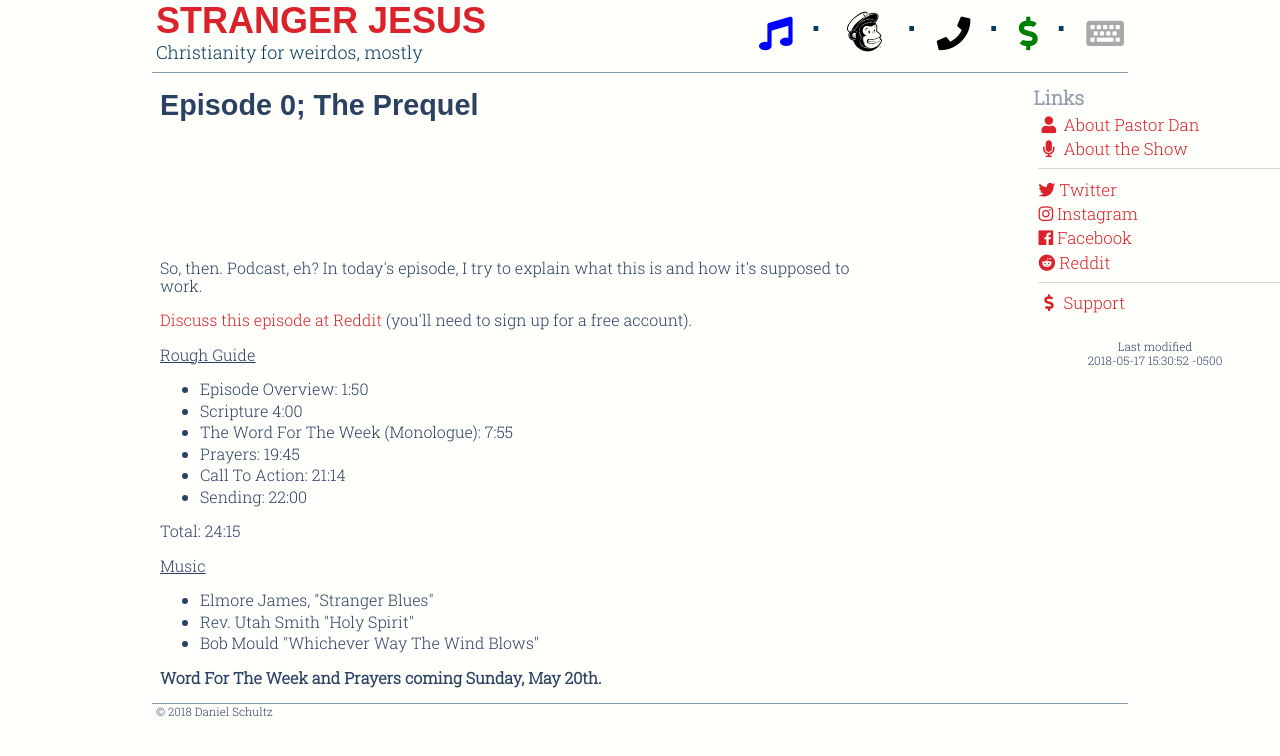
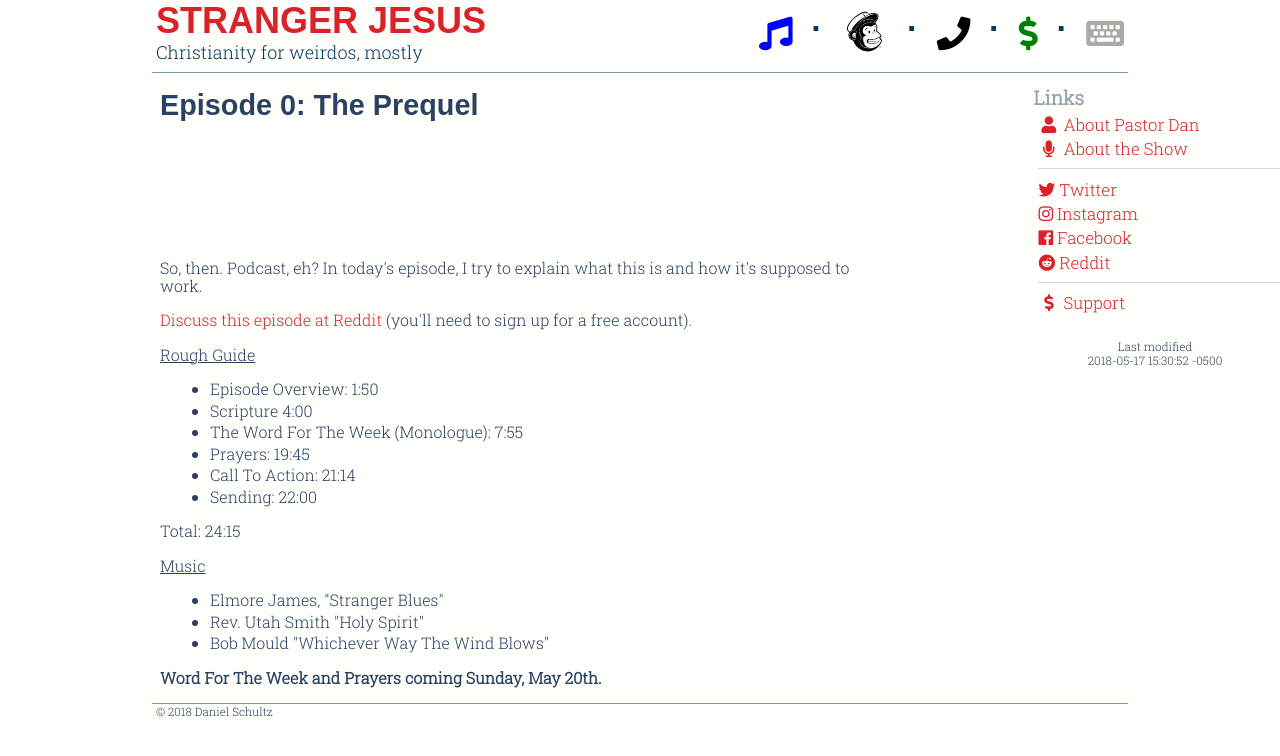
Before and after one commit to strangerjesus/home, a Jekyll site: the page built from _posts/2018-05-17-prequel.md, in a window 1280 px wide. Shown: the top 756 px of the page. Built offline with Jekyll 4.4.1, drawn with Linux system fonts in a browser that asks for light colours; nearby versions of some CDN libraries.

Commit message:
css fixes

```diff
--- a/_sass/partials/_custom.scss
+++ b/_sass/partials/_custom.scss
@@ -7,8 +7,14 @@
 
  ul.post-list li {
  	list-style-type: none;
- 	margin-left: -6.5%;
- 	margin-bottom: 3%; }
+ 	margin-bottom: 3%;
+ 	margin-left: -6.5%; }
+
+ article ul {
+ 	margin-left: 10px; }
+
+ article ul li {
+ 	list-style-type: disc; }
 
  article.post-article h3 a {
  	color: #015199; }
```
Also changed, not shown: _posts/2018-05-17-prequel.md (+1 -1 lines).
